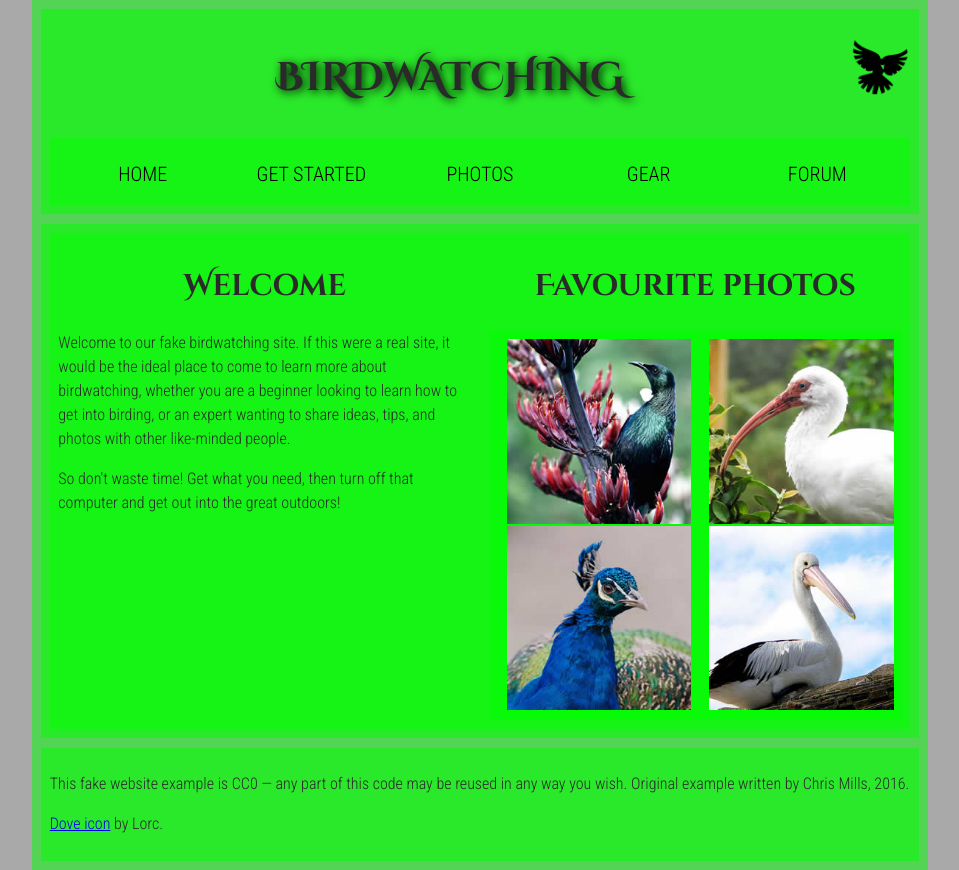
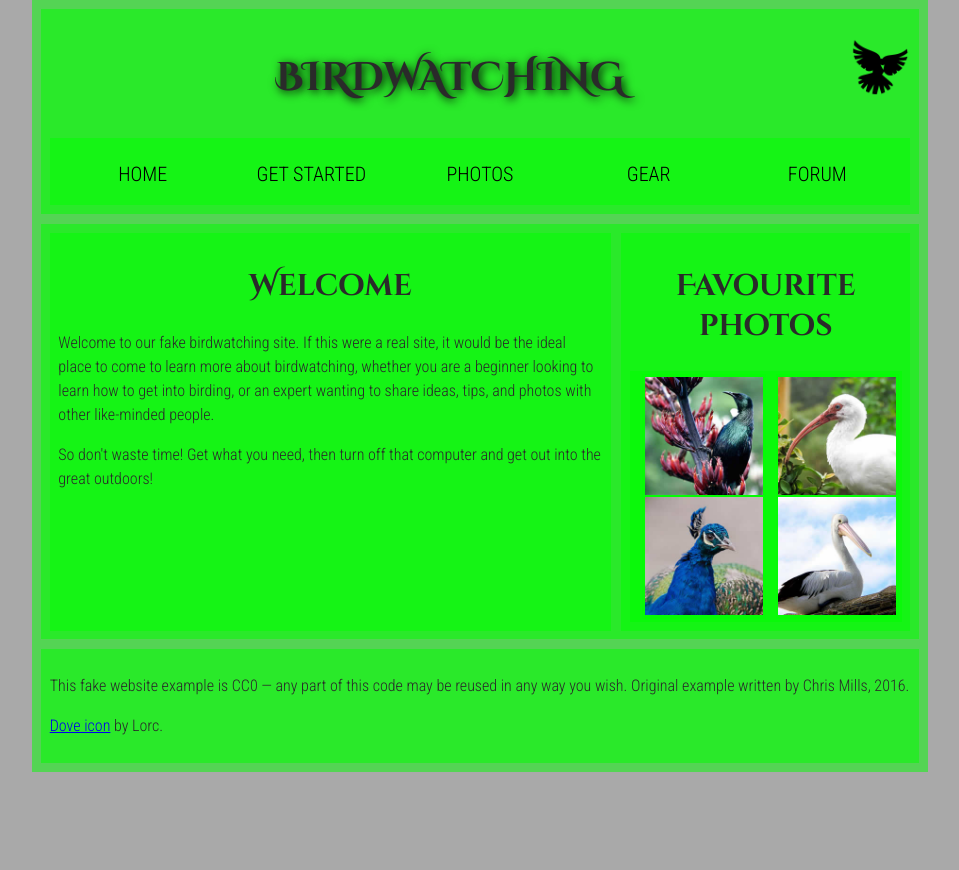
Before and after one commit to nemiko007/BirdWatching, a React (Vite) app: page / in a window 1280 px wide. Shown: the whole page, without its empty margins (160-1119 px from the left). After the commit the page ends 800 px from the top, so only its background shows below. Built offline with nearby package versions, Linux system fonts and the light colour scheme.

Commit message:
色々変更した

```diff
--- a/index.html
+++ b/index.html
@@ -12,9 +12,11 @@
   </head>
 
   <body>
-    <section>
-      <div id="content"></div>
+    <html>
+      <section>
+        <div id="content"></div>
+      </section>
       <script type="module" src="/src/main.jsx"></script>
-    </section>
+    </html>
   </body>
 </html>
--- a/src/App.jsx
+++ b/src/App.jsx
@@ -1,7 +1,7 @@
 import Header from "./components/Header";
 import Maincon from "./components/Maincon";
+import Footer from "./components/Footer";
 import Aside from "./components/Aside";
-import Footer from "./components/Footer";
 
 export default function App() {
   return (
--- a/src/components/Aside.jsx
+++ b/src/components/Aside.jsx
@@ -1,7 +1,7 @@
 export default function Aside(){
     return(
-        <article>
-                <h2>Favourite photos</h2>
+        <aside>
+            <h2>Favourite photos</h2>
             <main>
                 <aside>
                     <a href="favorite-1.jpg"></a><img src="favorite-1_th.jpg" alt="Small black bird, black claws, long black slender beak, links to larger version of the image"></img>
@@ -12,6 +12,6 @@ export default function Aside(){
                     <a href="favorite-4.jpg"></a><img src="favorite-4_th.jpg" alt="Large bird, mostly white plumage with black plumage on back and rear, long straight white beak, links to larger version of the image"></img>
                 </aside>
             </main>
-        </article>
+        </aside>
     )
 }
--- a/src/components/Footer.jsx
+++ b/src/components/Footer.jsx
@@ -3,7 +3,7 @@ export default function Footer(){
         <footer>
             <p>This fake website example is CC0 — any part of this code may be reused in any way you wish. Original example written by Chris Mills, 2016.</p>
 
-<p><a href="http://game-icons.net/lorc/originals/dove.html">Dove icon</a> by Lorc.</p>
+            <p><a href="http://game-icons.net/lorc/originals/dove.html">Dove icon</a> by Lorc.</p>
         </footer>
     )
 }
--- a/src/components/Maincon.jsx
+++ b/src/components/Maincon.jsx
@@ -2,11 +2,6 @@ import Welcome from "./Welcome";
 
 export default function Maincon(){
     return(
-        <article>
-                <Welcome />
-                <p>Welcome to our fake birdwatching site. If this were a real site, it would be the ideal place to come to learn more about birdwatching, whether you are a beginner looking to learn how to get into birding, or an expert wanting to share ideas, tips, and photos with other like-minded people.</p>
-
-                <p>So don't waste time! Get what you need, then turn off that computer and get out into the great outdoors!</p>
-        </article>
+        <Welcome />
     );
 }
--- a/src/components/Welcome.jsx
+++ b/src/components/Welcome.jsx
@@ -1,5 +1,9 @@
 export default function Welcome(){
     return(
-        <h2>Welcome</h2>
+        <article>
+            <h2>Welcome</h2>
+            <p>Welcome to our fake birdwatching site. If this were a real site, it would be the ideal place to come to learn more about birdwatching, whether you are a beginner looking to learn how to get into birding, or an expert wanting to share ideas, tips, and photos with other like-minded people.</p>
+            <p>So don't waste time! Get what you need, then turn off that computer and get out into the great outdoors!</p>
+        </article>
     );
 }
--- a/style.css
+++ b/style.css
@@ -5,7 +5,7 @@ html, body {
   padding: 0;
 }
 
-html {
+html{
   font-size: 10px;
   background-color: #a9a9a9;
 }
@@ -114,7 +114,7 @@ main {
 }
 
 article, section {
-  flex: 4;
+  flex: 2;
 }
 
 aside {
```
